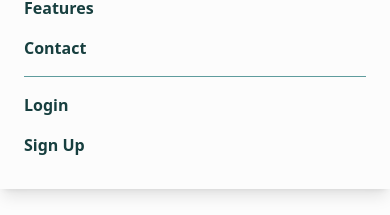
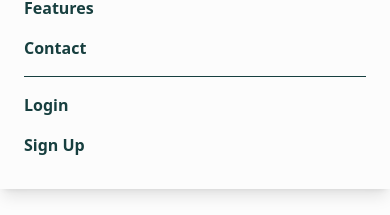
Before and after one commit to CareMyWay/care-my-way, a Next.js app: page / in a window 390 px wide. Both pictures are taken after a click on the button 52 px from the left and 40 px from the top of the page. Shown: the part 198-413 px from the top of the page. Built offline with nearby package versions, Linux system fonts and the light colour scheme.

Commit message:
Adjust colour of border in mobile navbar

```diff
--- a/src/app/components/mobile-navbar.tsx
+++ b/src/app/components/mobile-navbar.tsx
@@ -20,7 +20,7 @@ const MobileNavbar = () => {
         <Link className={NAVBAR_ITEMS} href="/">
           Contact
         </Link>
-        <div className="pt-2 border-t border-medium-green mt-2">
+        <div className="pt-2 border-t border-darkest-green mt-2">
           <Link className={`${NAVBAR_ITEMS} block`} href="/">
             Login
           </Link>
```
